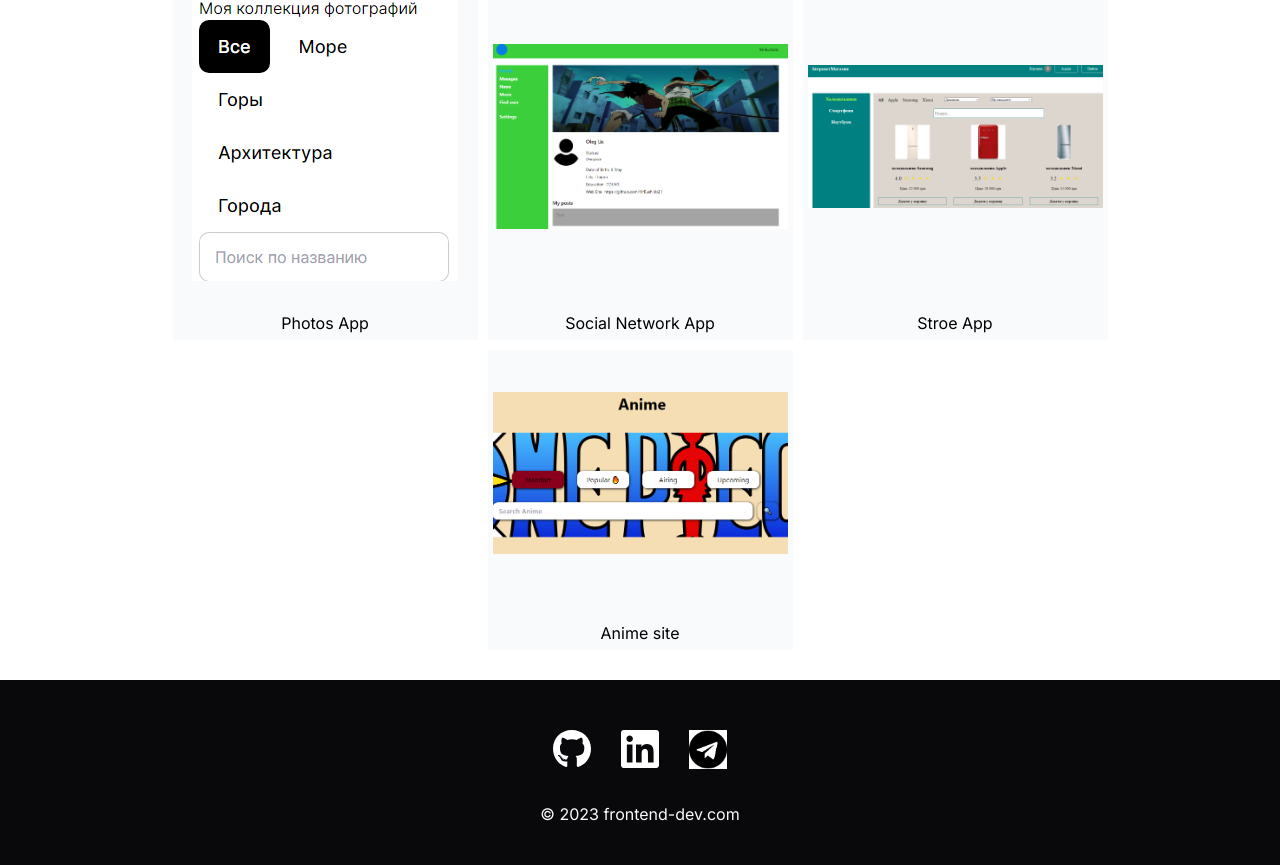
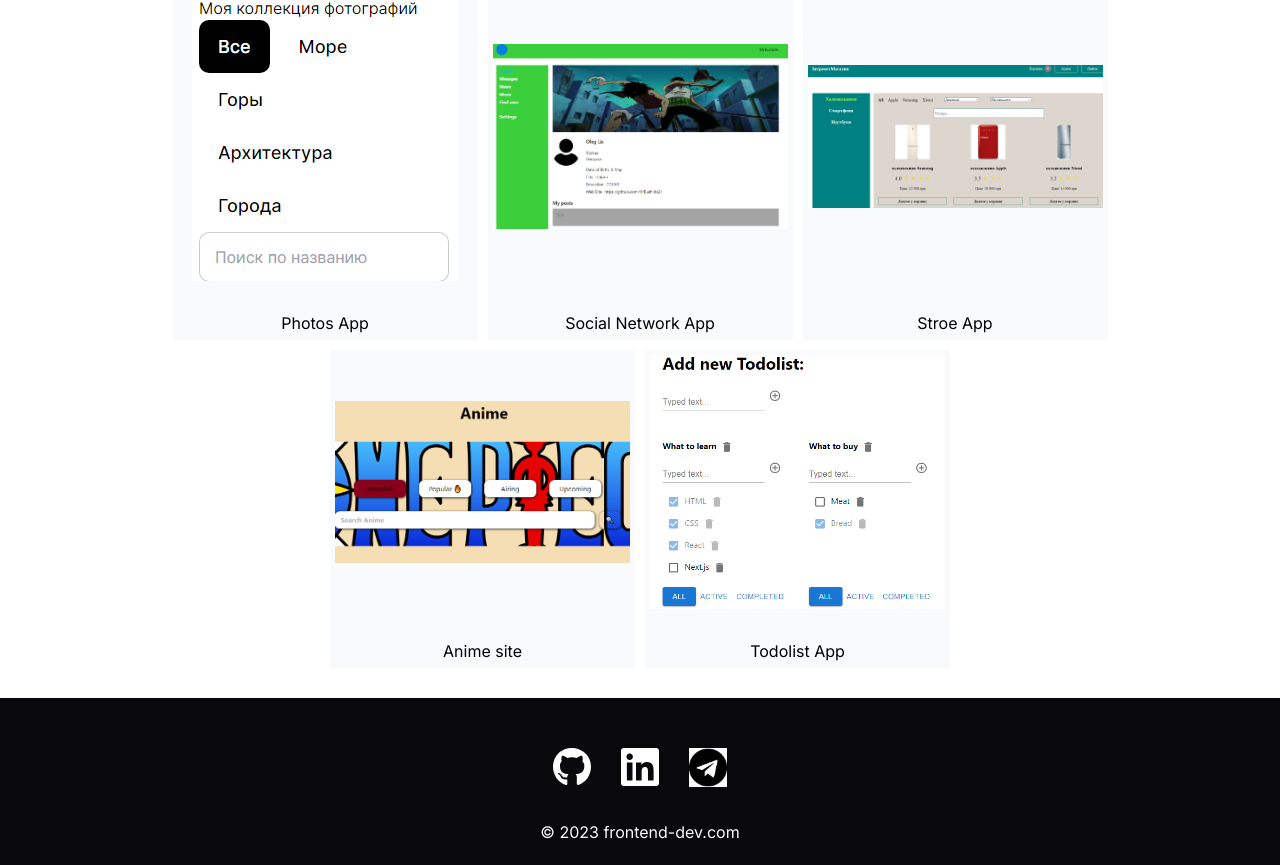
Before and after one commit to MrBushido21/MyPortfolio, a React (Create React App) app: page /projects in a window 1280 px wide. Shown: the part 517-1382 px from the top of the page. Built offline with nearby package versions, Linux system fonts and the light colour scheme.

Commit message:
added todolist

```diff
--- a/src/DataProjects.ts
+++ b/src/DataProjects.ts
@@ -2,6 +2,10 @@ import quizImg from './img/quiz-img.png'
 import usersImg from './img/users-img.png'
 import currencyImg from './img/currency-img.png'
 import photosImg from './img/photos-img.png'
+import socialNetImg from './img/social-network.png'
+import storeImg from './img/store-app.png'
+import animeSite from './img/animeSite.png'
+import todolist from './img/todolist.png'
 
 type DataProjectsType = {
     to: string
@@ -15,3 +19,9 @@ export const dataProjects: DataProjectsType[] = [
     {to: "currency", src: currencyImg, title: "Currency App"},
     {to: "photos", src: photosImg, title: "Photos App"},
 ]
+export const dataProjectsLink: DataProjectsType[] = [
+    {to: "https://mrbushido21.github.io/demo-social-app", src: socialNetImg, title: "Social Network App" },
+    {to: "https://mrbushido21.github.io/store-app/", src: storeImg, title: "Stroe App"},
+    {to: "https://haki-anime-app.vercel.app", src: animeSite, title: "Anime site"},
+    {to: "https://todolist-nup8.vercel.app", src: todolist, title: "Todolist App"},
+]
--- a/src/Pages/projects/Projects.tsx
+++ b/src/Pages/projects/Projects.tsx
@@ -1,14 +1,15 @@
 import { Link } from 'react-router-dom'
 import './projects.css'
 import { Grid } from '@mui/material'
-import { dataProjects } from '../../DataProjects'
+import { dataProjects, dataProjectsLink } from '../../DataProjects'
 import socialNetImg from '../../img/social-network.png'
 import storeImg from '../../img/store-app.png'
 import animeSite from '../../img/animeSite.png'
 type PropsType = {}
 export const Projects = ({ }: PropsType) => {
 
-    let projects = dataProjects
+    let projects = dataProjects;
+    let projectsLink = dataProjectsLink;
 
     return (
         <div className='projects container'>
@@ -22,24 +23,14 @@ export const Projects = ({ }: PropsType) => {
                         <span>{project.title}</span>
                     </Grid>
                 )}
-                <Grid className='projects__card dark: bg-slate-50' item xs={12} sm={5} md={4} lg={3}>
-                    <a target='_blank' href='https://mrbushido21.github.io/demo-social-app' className="projects__nav-link">
-                        <img className='projects__img' src={socialNetImg} alt="" />
-                    </a>
-                    <span>Social Network App</span>
-                </Grid>
-                <Grid className='projects__card dark: bg-slate-50' item xs={12} sm={5} md={4} lg={3}>
-                    <a target='_blank' href='https://mrbushido21.github.io/store-app/' className="projects__nav-link">
-                        <img className='projects__img' src={storeImg} alt="" />
-                    </a>
-                    <span>Stroe App</span>
-                </Grid>
-                <Grid className='projects__card dark: bg-slate-50' item xs={12} sm={5} md={4} lg={3}>
-                    <a target='_blank' href='https://haki-anime-app.vercel.app' className="projects__nav-link">
-                        <img className='projects__img' src={animeSite} alt="" />
-                    </a>
-                    <span>Anime site</span>
-                </Grid>
+                {projectsLink.map(project =>
+                    <Grid className='projects__card dark: bg-slate-50' item xs={12} sm={5} md={4} lg={3}>
+                        <a className="projects__nav-link" target='_blank' href={project.to}>
+                            <img className='projects__img' src={project.src} alt="" />
+                        </a>
+                        <span>{project.title}</span>
+                    </Grid>
+                )}
             </Grid>
         </div>
     );
```
Also changed, not shown: src/img/todolist.png (added).
